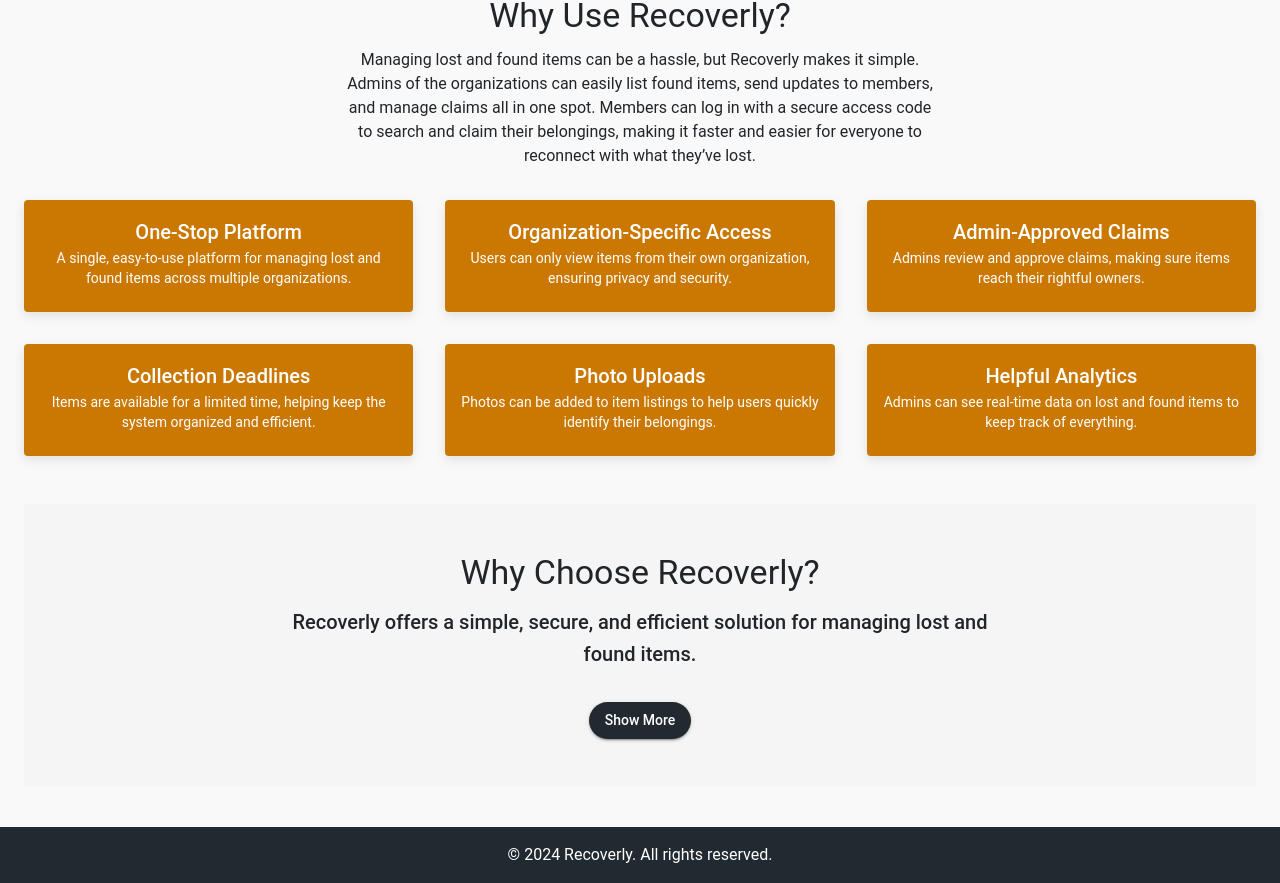
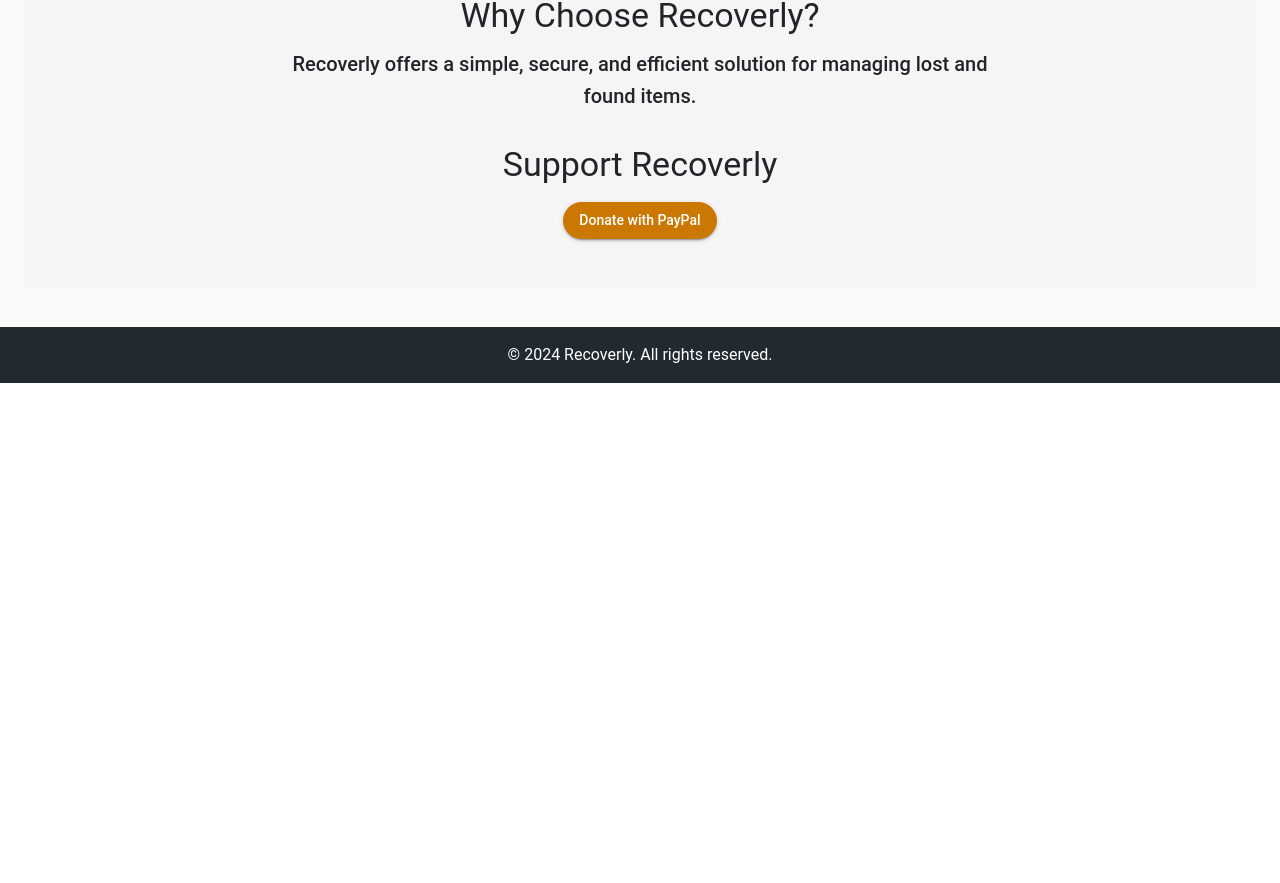
Before and after one commit to alexjoabraham/Capstone-Project-Recoverly, a React (Create React App) app in the folder recoverly-app/frontend/: page / in a window 1280 px wide. Shown: the part 703-1586 px from the top of the page. After the commit the page ends 1086 px from the top, so only its background shows below. Built offline with nearby package versions, Linux system fonts and the light colour scheme.

Commit message:
Donation option added

```diff
--- a/recoverly-app/frontend/package.json
+++ b/recoverly-app/frontend/package.json
@@ -8,6 +8,7 @@
     "@mui/icons-material": "^6.1.3",
     "@mui/material": "^6.1.3",
     "@mui/x-date-pickers": "^7.19.0",
+    "@paypal/react-paypal-js": "^8.7.0",
     "@testing-library/jest-dom": "^5.17.0",
     "@testing-library/react": "^13.4.0",
     "@testing-library/user-event": "^13.5.0",
--- a/recoverly-app/frontend/public/index.html
+++ b/recoverly-app/frontend/public/index.html
@@ -11,6 +11,8 @@
     />
     <link rel="stylesheet" href="https://cdn.jsdelivr.net/npm/bootstrap@5.3.3/dist/css/bootstrap.min.css" integrity="sha384-QWTKZyjpPEjISv5WaRU9OFeRpok6YctnYmDr5pNlyT2bRjXh0JMhjY6hW+ALEwIH" crossorigin="anonymous">
     <link rel="apple-touch-icon" href="%PUBLIC_URL%/logo192.png" />
+    <script src="https://www.paypal.com/sdk/js?client-id=YOUR_CLIENT_ID&currency=USD"></script>
+
     <!--
       manifest.json provides metadata used when your web app is installed on a
       user's mobile device or desktop. See https://developers.google.com/web/fundamentals/web-app-manifest/
--- a/recoverly-app/frontend/src/App.js
+++ b/recoverly-app/frontend/src/App.js
@@ -13,6 +13,7 @@
 import theme from './theme';
 import EmailList from './components/EmailList';
 import FoundItems from './components/FoundItems';
+import PaymentPage from './components/PaymentPage';
 
 function App() {
   return (
@@ -30,6 +31,7 @@
             <Route path="/" element={<HomePage />} />
             <Route path="/email-list" element={<EmailList />} />
             <Route path="/found-items" element={<FoundItems />} />
+            <Route path="/payment" element={<PaymentPage />} />
           </Routes>
         </div>
         <Footer />
--- a/recoverly-app/frontend/src/components/HomePage.js
+++ b/recoverly-app/frontend/src/components/HomePage.js
@@ -45,13 +45,8 @@
 });
 
 const HomePage = () => {
-  const [showMore, setShowMore] = useState(false);
   const [openModal, setOpenModal] = useState(false);
   const navigate = useNavigate();
-
-  const handleLearnMore = () => {
-    setShowMore(!showMore);
-  };
 
   const handleGetStarted = () => {
     setOpenModal(true);
@@ -69,6 +64,10 @@
   const handleAdminLogin = () => {
     navigate('/admin-login');
     setOpenModal(false);
+  };
+
+  const handleDonate = () => {
+    navigate('/payment'); // Navigate to PaymentPage for donation
   };
 
   return (
@@ -92,7 +91,7 @@
               color: 'white',
               '&:hover': {
                 backgroundColor: '#e5decc',
-                color: 'black'
+                color: 'black',
               },
             }}
             onClick={handleGetStarted}
@@ -119,40 +118,6 @@
         </StyledDialogContent>
       </Dialog>
 
-      <Box sx={{ py: 6 }}>
-        <Typography variant="h4" align="center" gutterBottom>
-          Why Use Recoverly?
-        </Typography>
-        <Typography variant="body1" align="center" sx={{ maxWidth: 600, mx: 'auto', mb: 4 }}>
-          Managing lost and found items can be a hassle, but Recoverly makes it simple. Admins of the organizations can easily list found items, send updates to members, and manage claims all in one spot. Members can log in with a secure access code to search and claim their belongings, making it faster and easier for everyone to reconnect with what they’ve lost.
-        </Typography>
-
-        <Grid container spacing={4}>
-          {[
-            { title: 'One-Stop Platform', description: 'A single, easy-to-use platform for managing lost and found items across multiple organizations.' },
-            { title: 'Organization-Specific Access', description: 'Users can only view items from their own organization, ensuring privacy and security.' },
-            { title: 'Admin-Approved Claims', description: 'Admins review and approve claims, making sure items reach their rightful owners.' },
-            { title: 'Collection Deadlines', description: 'Items are available for a limited time, helping keep the system organized and efficient.' },
-            { title: 'Photo Uploads', description: 'Photos can be added to item listings to help users quickly identify their belongings.' },
-            { title: 'Helpful Analytics', description: 'Admins can see real-time data on lost and found items to keep track of everything.' },
-          ].map((feature, index) => (
-            <Grid item xs={12} sm={6} md={4} key={index}>
-              <FeatureCard sx={{
-              backgroundColor: '#ca7802',
-              color: 'white'
-            }}>
-                <CardContent>
-                  <Typography variant="h6">{feature.title}</Typography>
-                  <Typography variant="body2">
-                    {feature.description}
-                  </Typography>
-                </CardContent>
-              </FeatureCard>
-            </Grid>
-          ))}
-        </Grid>
-      </Box>
-
       <Box sx={{ py: 6, backgroundColor: '#f5f5f5', textAlign: 'center' }}>
         <Typography variant="h4" gutterBottom>
           Why Choose Recoverly?
@@ -160,22 +125,26 @@
         <Typography variant="h6" sx={{ maxWidth: 700, mx: 'auto', mb: 4 }}>
           Recoverly offers a simple, secure, and efficient solution for managing lost and found items.
         </Typography>
-        {showMore && (
-          <Box sx={{ mt: 4 }}>
-            <Typography variant="body1" sx={{ maxWidth: 700, mx: 'auto', mb: 4 }}>
-              User-Friendly: Simple navigation and search tools to help you find what you’re looking for.
-            </Typography>
-            <Typography variant="body1" sx={{ maxWidth: 700, mx: 'auto', mb: 4 }}>
-              Secure: Claim approvals and access codes ensure only the right people can collect items.
-            </Typography>
-            <Typography variant="body1" sx={{ maxWidth: 700, mx: 'auto', mb: 4 }}>
-              Efficient: Recoverly offers a single platform and helpful data to manage lost items better.
-            </Typography>
-          </Box>
-        )}
-        <Button variant="contained" color="primary" onClick={handleLearnMore}>
-          {showMore ? 'Show Less' : 'Show More'}
-        </Button>
+
+        <Box sx={{ mt: 4 }}>
+  <Typography variant="h4">Support Recoverly</Typography>
+  <Button
+    variant="contained"
+    sx={{
+      mt: 2,
+      backgroundColor: '#ca7802', // Same color as the Get Started button
+      color: 'white',
+      '&:hover': {
+        backgroundColor: '#e5decc', // Hover effect
+        color: 'black',
+      },
+    }}
+    onClick={handleDonate}
+  >
+    Donate with PayPal
+  </Button>
+</Box>
+
       </Box>
     </Container>
   );
--- /dev/null
+++ b/recoverly-app/frontend/src/components/PaymentPage.js
@@ -0,0 +1,140 @@
+import React, { useState } from 'react';
+import { Box, Container, Typography, Button, TextField } from '@mui/material';
+import { PayPalScriptProvider, PayPalButtons } from "@paypal/react-paypal-js";
+import { useNavigate } from 'react-router-dom';
+
+const PaymentPage = () => {
+  const [donationAmount, setDonationAmount] = useState(5); // Default amount is $5
+  const [donorName, setDonorName] = useState(''); // For donor name
+  const [donorEmail, setDonorEmail] = useState(''); // For donor email
+  const [emailError, setEmailError] = useState(''); // For email error
+  const navigate = useNavigate();
+
+  const handleDonationChange = (event) => {
+    setDonationAmount(event.target.value);
+  };
+
+  const handleNameChange = (event) => {
+    setDonorName(event.target.value);
+  };
+
+  const handleEmailChange = (event) => {
+    setDonorEmail(event.target.value);
+  };
+
+  // Email validation function
+  const validateEmail = (email) => {
+    // Regular expression for validating email format
+    const regex = /^[a-zA-Z0-9._%+-]+@[a-zA-Z0-9.-]+\.[a-zA-Z]{2,}$/;
+    return regex.test(email);
+  };
+
+  const handleDonate = () => {
+    // Validate donation amount
+    if (isNaN(donationAmount) || donationAmount <= 0) {
+      alert("Please enter a valid donation amount.");
+    }
+    // Validate name and email
+    else if (!donorName || !donorEmail) {
+      alert("Please enter your name and email.");
+    }
+    else if (!validateEmail(donorEmail)) {
+      setEmailError("Please enter a valid email address.");
+    }
+    else {
+      setEmailError(""); // Clear the email error if valid
+    }
+  };
+
+  return (
+    <PayPalScriptProvider options={{ "client-id": "AUDrgmEcFQJDCsEiPeisH62wffZctSTh9YDvD8e6DzhgcSfEn68nQEAVmn3mn8Ipo3YGTfqbR5zoEL6f" }}>
+      <Container maxWidth="xl" sx={{ minHeight: '100vh', display: 'flex', flexDirection: 'column' }}>
+        {/* Center the content of the page */}
+        <Box
+          sx={{
+            display: 'flex',
+            flexDirection: 'column',
+            justifyContent: 'center',
+            alignItems: 'center',
+            textAlign: 'center',
+            flex: 1, // Ensures the content section takes available space
+            backgroundColor: '#f5f5f5', // Optional background color
+            py: 4,
+          }}
+        >
+          <Typography variant="h4" gutterBottom>
+            Support Recoverly with Your Donation
+          </Typography>
+          <Typography variant="h6" gutterBottom>
+            Your contribution helps us improve our platform for lost and found items.
+          </Typography>
+
+          {/* Donor Name */}
+          <TextField
+            label="Your Name"
+            value={donorName}
+            onChange={handleNameChange}
+            sx={{ width: 300, mb: 2 }}
+          />
+
+          {/* Donor Email with error message */}
+          <TextField
+            label="Your Email"
+            type="email"
+            value={donorEmail}
+            onChange={handleEmailChange}
+            sx={{ width: 300, mb: 2 }}
+            error={!!emailError}
+            helperText={emailError}
+          />
+
+          {/* Donation Amount */}
+          <TextField
+            label="Enter Donation Amount"
+            type="number"
+            value={donationAmount}
+            onChange={handleDonationChange}
+            sx={{ width: 200, mb: 2 }}
+            inputProps={{ min: "1", step: "1" }}
+          />
+
+          <Button variant="contained" color="primary" onClick={handleDonate} sx={{ mt: 2 }}>
+            Confirm Donation Amount
+          </Button>
+
+          <Box sx={{ mt: 4, width: '100%', display: 'flex', justifyContent: 'center' }}>
+            {/* PayPal Button */}
+            <PayPalButtons
+              key={donationAmount} // Force re-render by using donationAmount as the key
+              style={{ layout: 'vertical' }}
+              createOrder={(data, actions) => {
+                return actions.order.create({
+                  purchase_units: [{
+                    amount: {
+                      value: donationAmount.toString() // Donation amount is dynamic
+                    }
+                  }]
+                });
+              }}
+              onApprove={(data, actions) => {
+                return actions.order.capture().then((details) => {
+                  alert(`Donation successful, thank you ${details.payer.name.given_name}!`);
+                });
+              }}
+              onCancel={() => {
+                alert('Donation cancelled');
+              }}
+              onError={(err) => {
+                console.error(err);
+                alert('Something went wrong with the donation');
+              }}
+            />
+          </Box>
+        </Box>
+
+      </Container>
+    </PayPalScriptProvider>
+  );
+};
+
+export default PaymentPage;
```
Also changed, not shown: recoverly-app/frontend/src/components/PayPalButton.js (added, +59 -0 lines), 1 other file (tests, documents, lock files or other folders).
